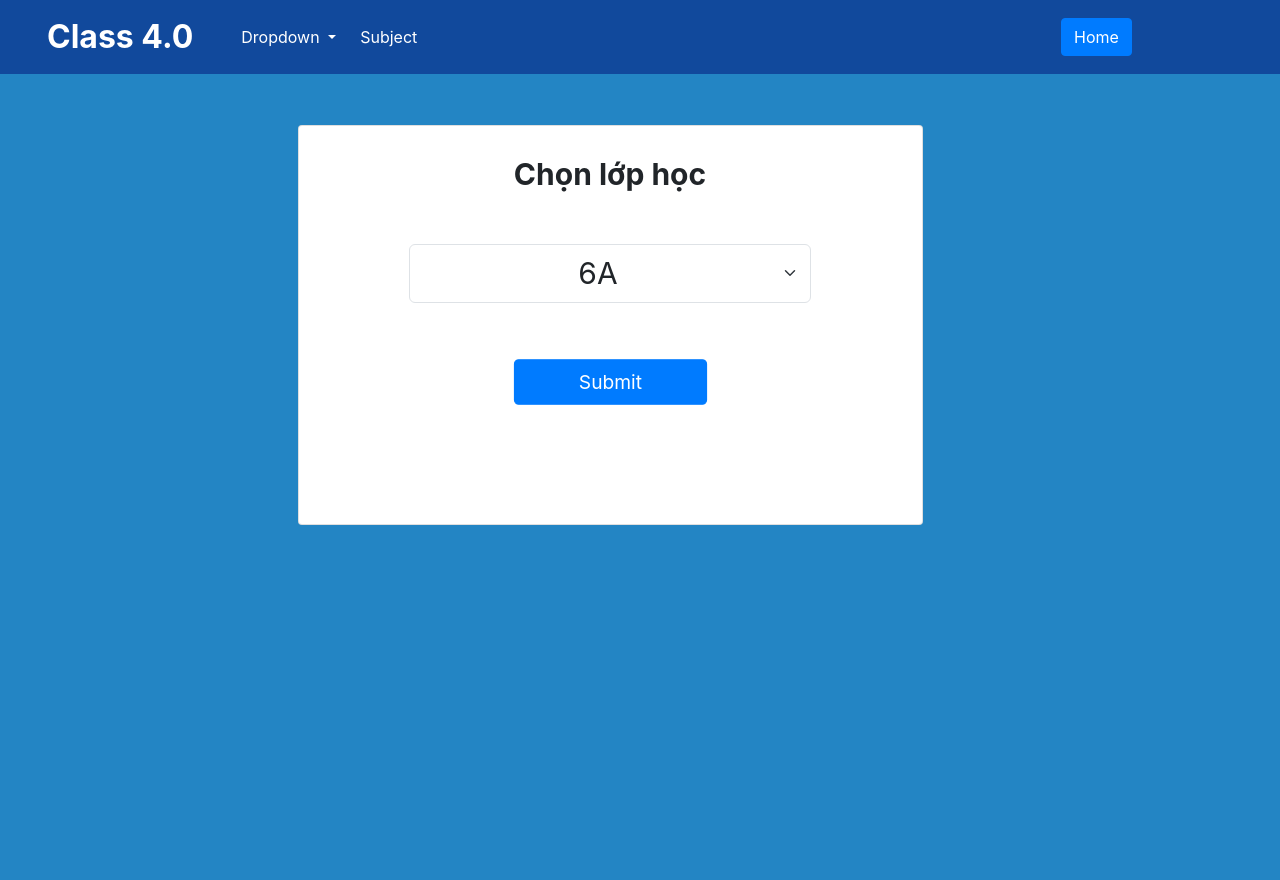
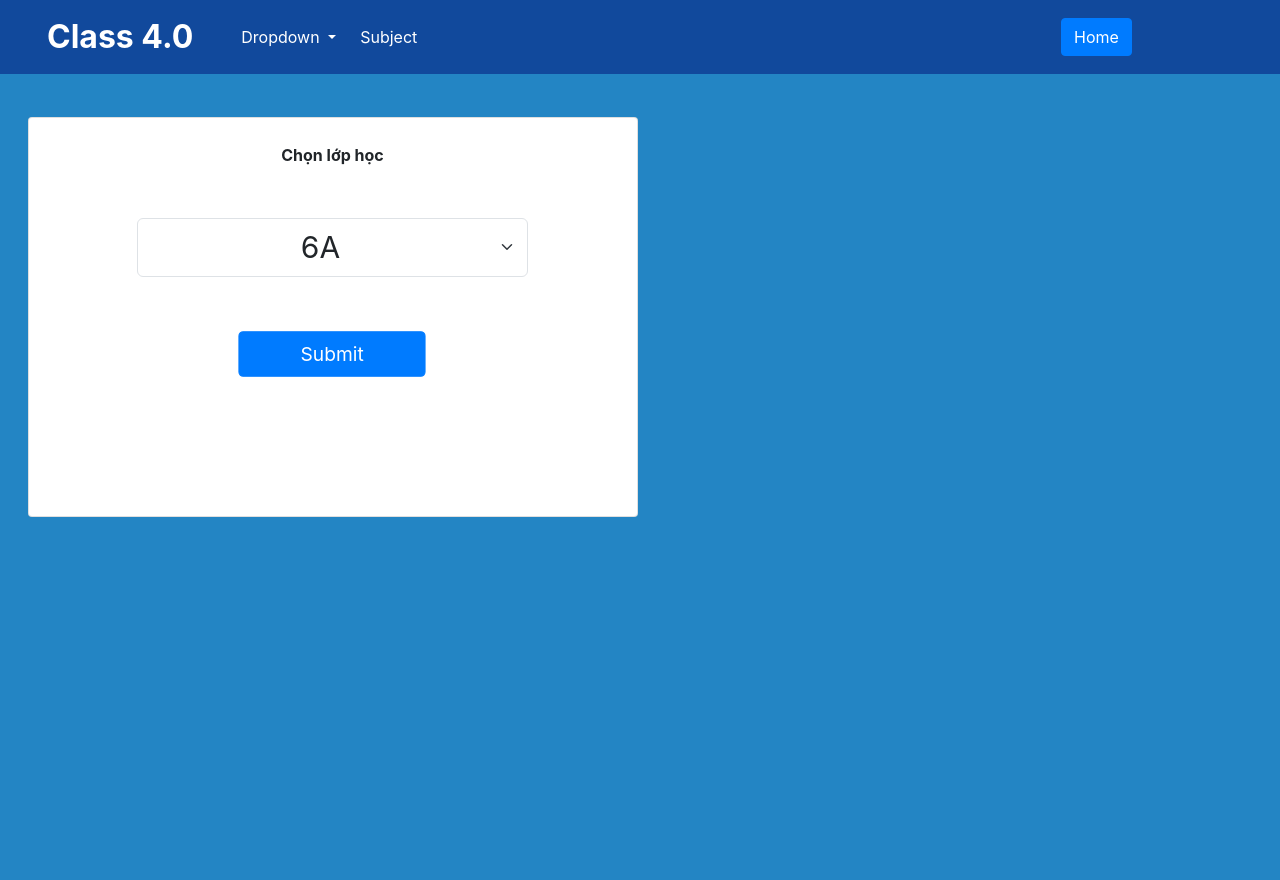
Before and after one commit to CodeBotX/Classroom_Management, a Django app: page /option/ in a window 1280 px wide. Before the commit the page ends 525 px from the top, so only its background shows below. Run offline with Django 4.2, Linux system fonts and the light colour scheme; data comes from the database, SQL or seed files in the repository; both versions use the stored data as it was after the commit; some libraries are stand-ins or nearby versions.

Commit message:
minhtien add template

```diff
--- a/my_Class/templates/base.html
+++ b/my_Class/templates/base.html
@@ -32,6 +32,7 @@ tạo các block tĩnh, và block để các file khác kế thừa
           padding: 0;
           height: 100vh;
           width: 100vw;
+          overflow-x: hidden;
       }
       </style>
   </head>
@@ -92,8 +93,10 @@ tạo các block tĩnh, và block để các file khác kế thừa
   </nav>
   {% endblock Header %}
 
-  {% block content %}
 
-  {% endblock content %}
+<div class="container-fluid" style="margin-top: 80px;">
+  {% block content %} {% endblock content %}
+</div>
+
   </body>
 </html>
--- a/my_Class/templates/login.html
+++ b/my_Class/templates/login.html
@@ -19,11 +19,8 @@ file login dùng để tạo trang đăng nhập cho giáo viên
     <input type="submit" value="Đăng Nhập">
     </form> {% endcomment %}
 
-<<<<<<< HEAD
 <div>
-=======
 <div style="background-color: #2385C4;">
->>>>>>> c59b67f14571cb91503f3eae08a874496888d836
     <div>
       <div class="row">
         <div class="col-sm-5">
--- a/my_Class/templates/option.html
+++ b/my_Class/templates/option.html
@@ -3,10 +3,9 @@
 
 
 {% block content %}
-<div class="container-fluid row">
-    <div class="col-3"></div>
-    <div class="card col-6 row" style="margin-top: 10%; height: 25rem">
-        <h4 class="card-title text-center font-weight-bold" style="margin-top: 5%; font-size:30px ">Chọn lớp học</h4>
+<div class="container-fluid row" style="margin-left: 1%; margin-right: 1%">
+    <div class="card col-6 row" style="margin-top: 3%; height: 25rem">
+        <h4 class="card-title text-center font-weight-bold" style="margin-top: 5%; font-size:100% ">Chọn lớp học</h4>
         <div class="card-body">
                 <form method="post" class="content" style="margin-top: 50px; width: 80%; margin: 0 auto; padding: 20px; text-align: center;">
                     {% csrf_token %}
```
Also changed, not shown: my_Class/templates/classroom.html (+2 -12 lines), db.sqlite3.
